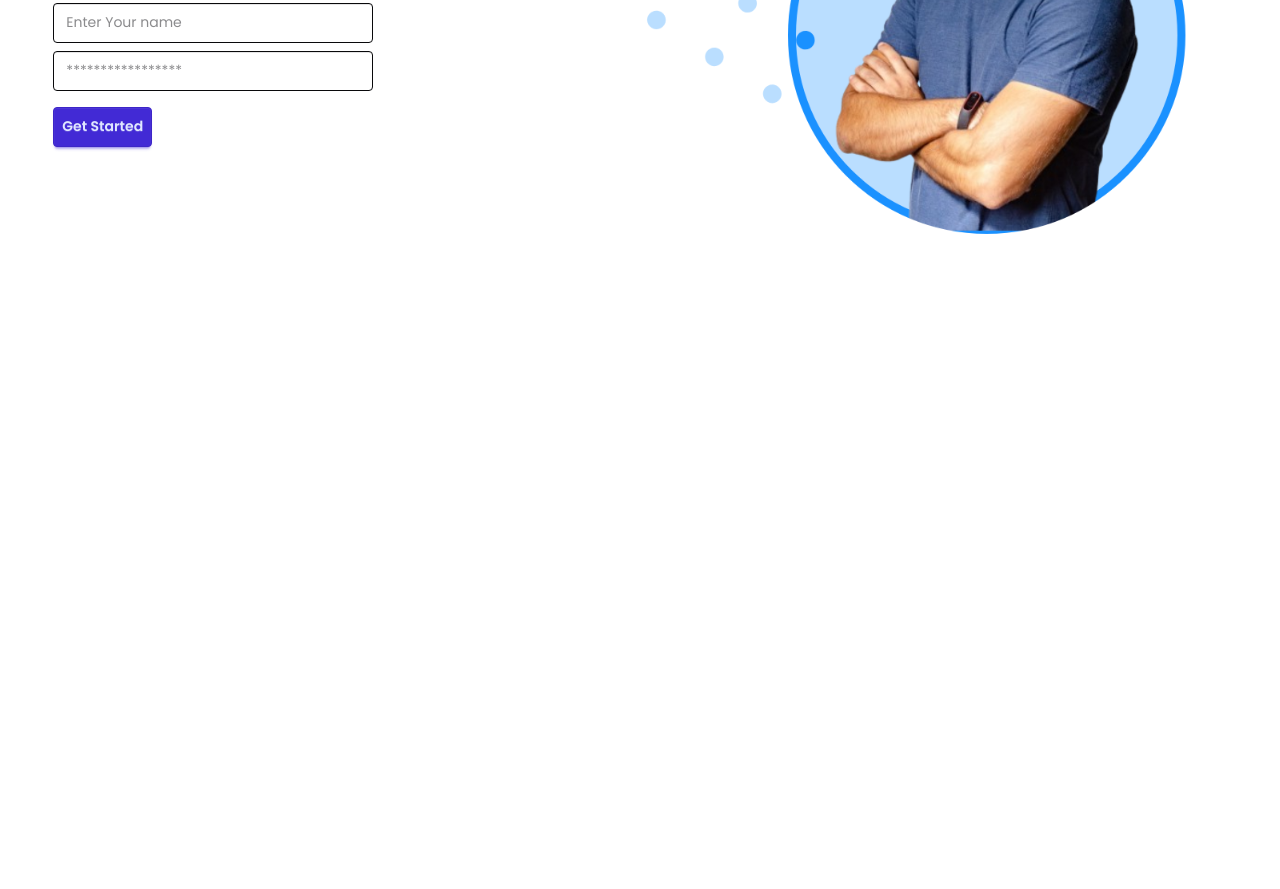
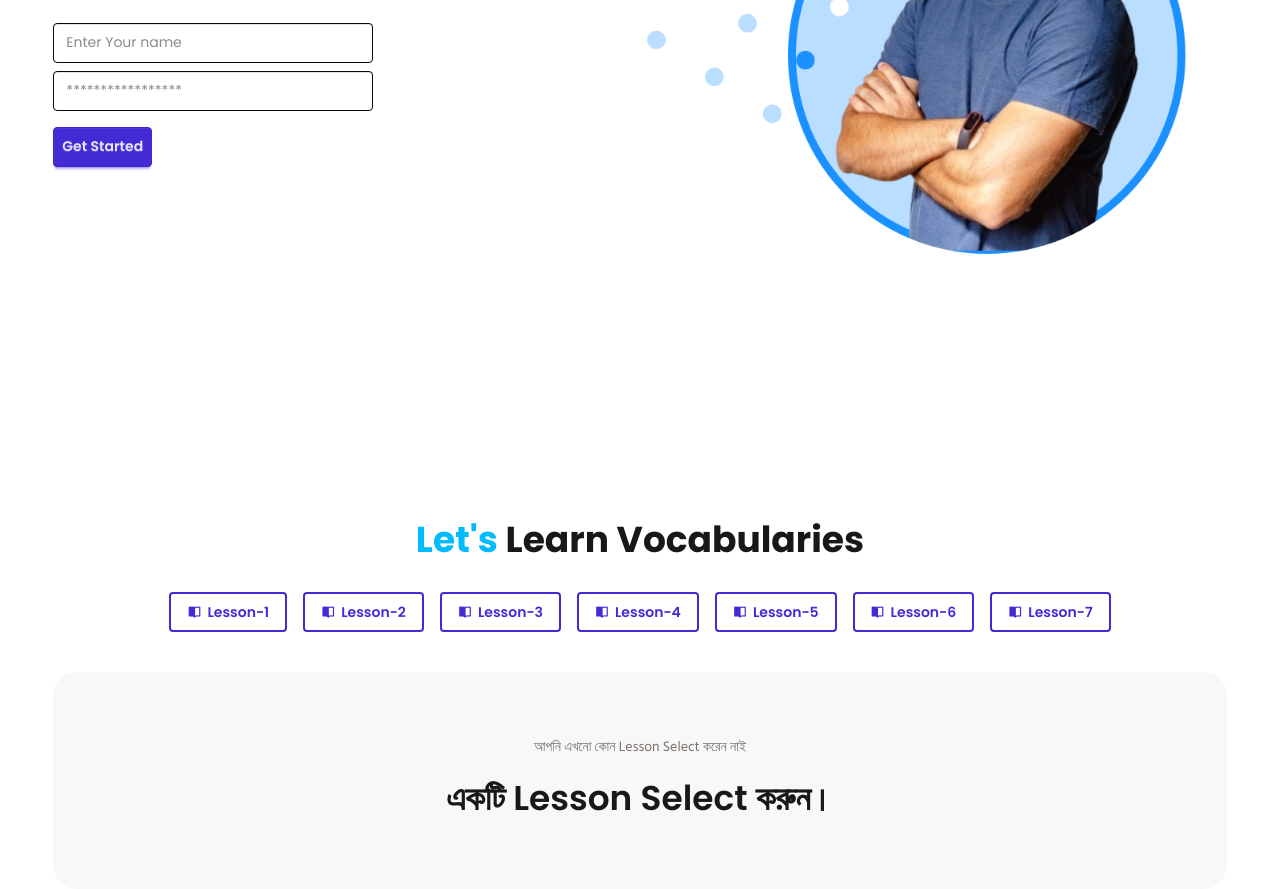
Before and after one commit to ahmed-1430/English-Janala, a plain HTML site: page index.html in a window 1280 px wide. Shown: the part 384-1273 px from the top of the page. Before the commit the page ends 800 px from the top, so only its background shows below. Drawn offline with nearby package versions, Linux system fonts and the light colour scheme.

Commit message:
Lesson Section added

```diff
--- a/index.html
+++ b/index.html
@@ -50,7 +50,7 @@
 </div>
     </header>
     <!-- Banner Section -->
-    <section class="flex flex-col-reverse justify-center items-center w-11/12 mx-auto md:flex-row md:justify-between">
+    <section class="flex flex-col-reverse justify-center items-center py-5 w-11/12 mx-auto md:flex-row md:justify-between">
         <div class="flex-1">
             <h1 class="text-[3rem] font-bold"><span class="text-[#00BCFF]">English</span> is Easy!!!</h1>
             <p class="bangla-font text-[1.5rem] font-semibold">আজ থেকেই আপনার ভাষা শেখার যাত্রা শুরু করুন। আপনি যদি নতুন হন অথবা আপনার দক্ষতা বাড়াতে চান, আমাদের Interactive Lessons আপনাকে নিয়ে যাবে অন্য একটি Level এ</p>
@@ -64,5 +64,24 @@
             <img src="./assets/hero-student.png" alt="">
         </div>
     </section>
+    <!-- Lesson Section -->
+    <section class="w-11/12 mx-auto">
+        <div class="flex flex-col items-center mt-[200px] mb-[40px]">
+            <h2 class="text-[2.25rem] font-bold mb-[25px]"><span class="text-[#00BCFF]">Let's</span> Learn Vocabularies</h2>
+            <div class="flex gap-4 hover:text-white">
+                <button class="btn btn-ghost btn-primary border-2 border-[#422AD5] text-[#422AD5] hover:text-white"><i class='bx bxs-book-open' ></i>Lesson-1</button>
+                <button class="btn btn-ghost btn-primary border-2 border-[#422AD5] text-[#422AD5] hover:text-white"><i class='bx bxs-book-open' ></i>Lesson-2</button>
+                <button class="btn btn-ghost btn-primary border-2 border-[#422AD5] text-[#422AD5] hover:text-white"><i class='bx bxs-book-open' ></i>Lesson-3</button>
+                <button class="btn btn-ghost btn-primary border-2 border-[#422AD5] text-[#422AD5] hover:text-white"><i class='bx bxs-book-open' ></i>Lesson-4</button>
+                <button class="btn btn-ghost btn-primary border-2 border-[#422AD5] text-[#422AD5] hover:text-white"><i class='bx bxs-book-open' ></i>Lesson-5</button>
+                <button class="btn btn-ghost btn-primary border-2 border-[#422AD5] text-[#422AD5] hover:text-white"><i class='bx bxs-book-open' ></i>Lesson-6</button>
+                <button class="btn btn-ghost btn-primary border-2 border-[#422AD5] text-[#422AD5] hover:text-white"><i class='bx bxs-book-open' ></i>Lesson-7</button>
+            </div>
+        </div>
+        <div class="flex flex-col py-[64px] rounded-[24px] gap-4 items-center bg-[#F8F8F8]">
+            <p class="bangla-font text-[14px] text-[#79716B]">আপনি এখনো কোন Lesson Select করেন নাই</p>
+            <h2 class="text-[2.15rem] font-semibold">একটি Lesson Select করুন।</h2>
+        </div>
+    </section>
 </body>
 </html>
```
